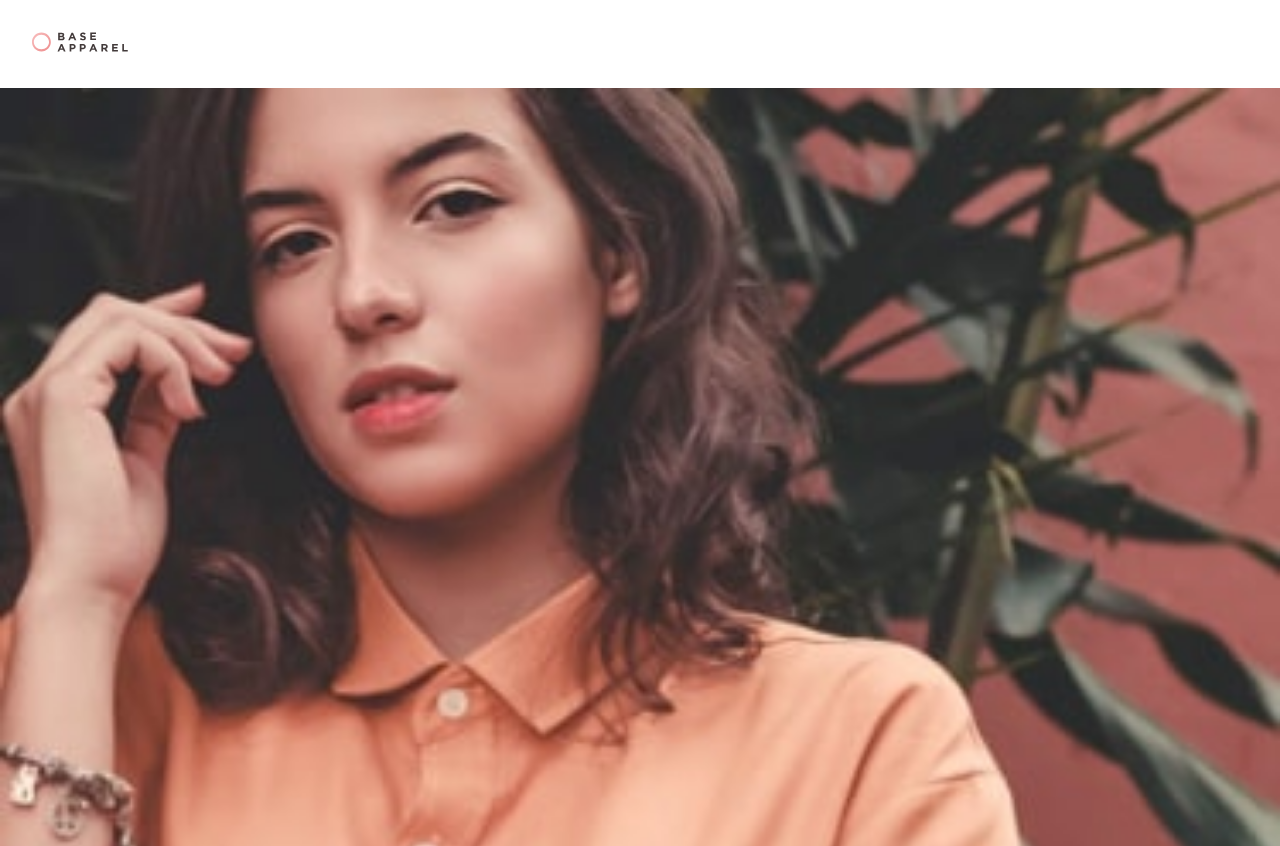
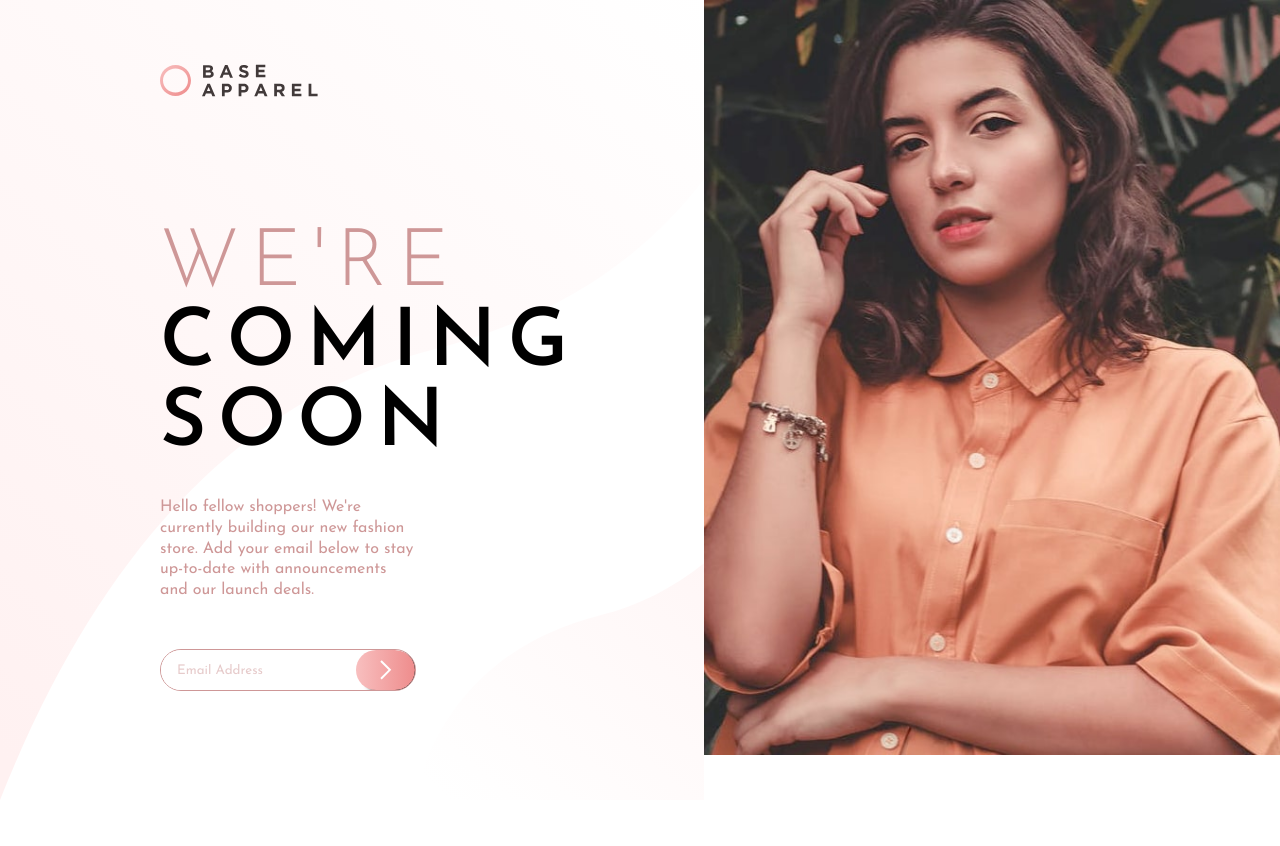
Before and after one commit to AlexandroMunera/FrontendMentor-BaseApparelComingSoon, a plain HTML site: page index.html in a window 1280 px wide. Shown: the top 846 px of the page. After the commit the page ends 800 px from the top, so only its background shows below. Drawn offline with Linux system fonts and the light colour scheme.

Commit message:
desktop style

```diff
--- a/index.html
+++ b/index.html
@@ -23,11 +23,12 @@
     <title>Frontend Mentor | Base Apparel coming soon page</title>
   </head>
   <body>
-    <header>
-      <img class="logo" src="/images/logo.svg" alt="logo" />
-      <img class="heroImage" src="/images/hero-mobile.jpg" alt="hero" />
-    </header>
+    <img class="logo-mobile" src="/images/logo.svg" alt="logo" />
+
+    <img class="heroImage" src="/images/hero-mobile.jpg" alt="hero" />
+
     <main>
+      <img class="logo-desktop" src="/images/logo.svg" alt="logo" />
       <h1><span>We're</span> coming soon</h1>
       <p>
         Hello fellow shoppers! We're currently building our new fashion store.
--- a/style.scss
+++ b/style.scss
@@ -19,28 +19,68 @@ body {
   font-family: "Josefin Sans", sans-serif;
   margin: 0;
   padding: 2rem 0;
+  min-height: 100vh;
+
+  @media (min-width: 376px) {
+    padding: 0;
+    display: grid;
+    grid-template-columns: 55% 45%;
+    grid-template-areas: "info hero";
+  }
 }
 
-.logo {
+.logo-mobile {
   width: 6rem;
   padding-left: 2rem;
   margin-bottom: 2rem;
+
+  @media (min-width: 376px) {
+    display: none;
+  }
+}
+
+.logo-desktop {
+  display: none;
+
+  @media (min-width: 376px) {
+    min-width: 6rem;
+    margin-top: 3rem;
+    margin-bottom: 8rem;
+    display: block;
+  }
 }
 
 .heroImage {
   width: 100%;
+  grid-area: hero;
+
+  @media (min-width: 376px) {
+    content: url(images/hero-desktop.jpg);
+    max-height: 100vh;
+  }
 }
 
 main {
   padding: 2rem;
   text-align: center;
+  grid-area: info;
+
+  @media (min-width: 376px) {
+    background-image: url(/images/bg-pattern-desktop.svg);
+    padding: 1rem 18rem 0 10rem;
+    text-align: left;
+  }
 }
 
 h1 {
-  margin: 0;
+  margin: 0 0 2rem 0;
   font-size: 2.3rem;
   text-transform: uppercase;
   letter-spacing: 0.7rem;
+
+  @media (min-width: 376px) {
+    font-size: 5rem;
+  }
 }
 
 h1 > span {
@@ -53,6 +93,10 @@ p {
   font-size: 0.9rem;
   line-height: 1.3rem;
   font-weight: 400;
+
+  @media (min-width: 376px) {
+    font-size: 1rem;
+  }
 }
 
 .search-box {
@@ -62,11 +106,13 @@ p {
   border-radius: 1.5rem;
   overflow: hidden;
   height: 2.5rem;
-  margin-top: 2rem;
+  margin-top: 3rem;
 
   & > input {
     border: none;
     padding-left: 1rem;
+    width: 90%;
+    outline: none;
   }
 
   & > input::placeholder {
@@ -76,8 +122,8 @@ p {
   }
 
   & > button {
-      display: grid;
-      place-items: center;
+    display: grid;
+    place-items: center;
     width: 3.5rem;
     border: none;
     border-radius: 1.5rem;
@@ -87,5 +133,9 @@ p {
       hsl(0, 74%, 74%)
     );
     box-shadow: 10px 5px 5px black;
+
+    @media (min-width: 376px) {
+      width: 4.5rem;
+    }
   }
 }
```
Also changed, not shown: style.css, 1 other file.
